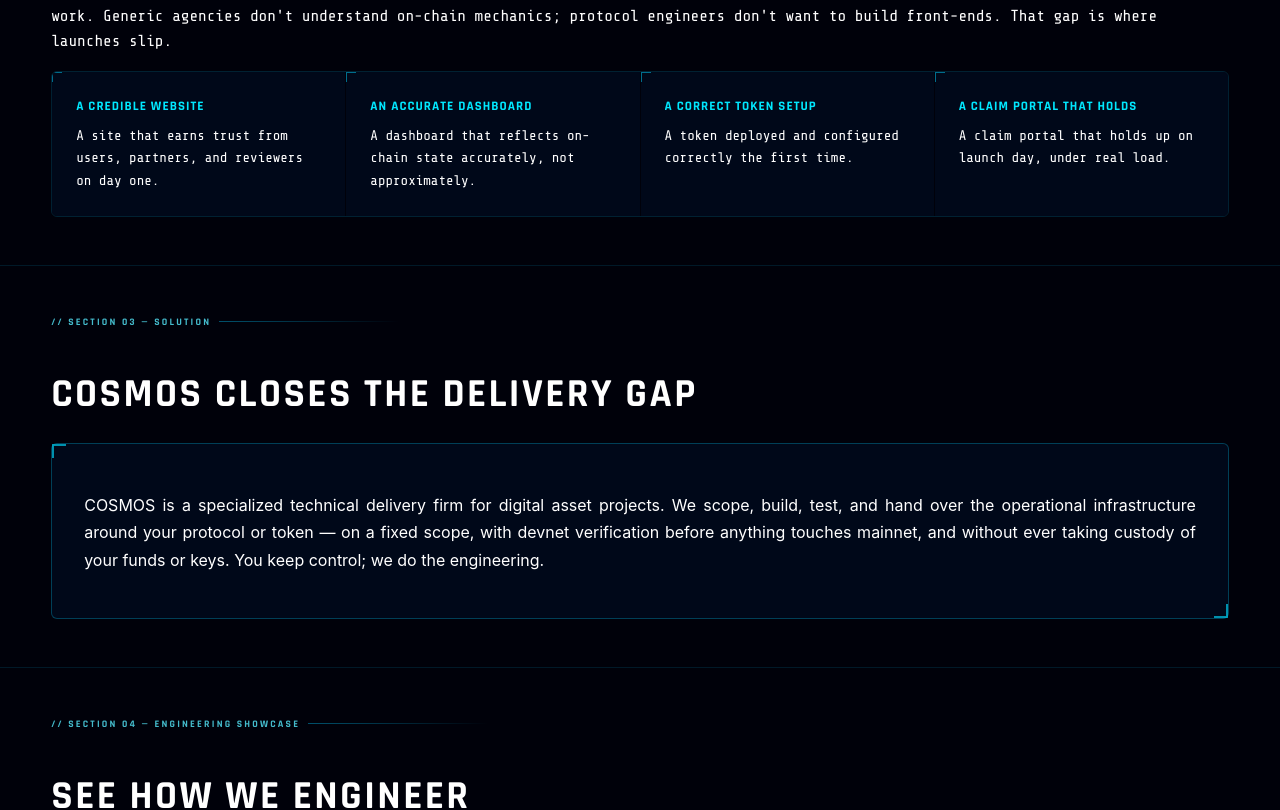
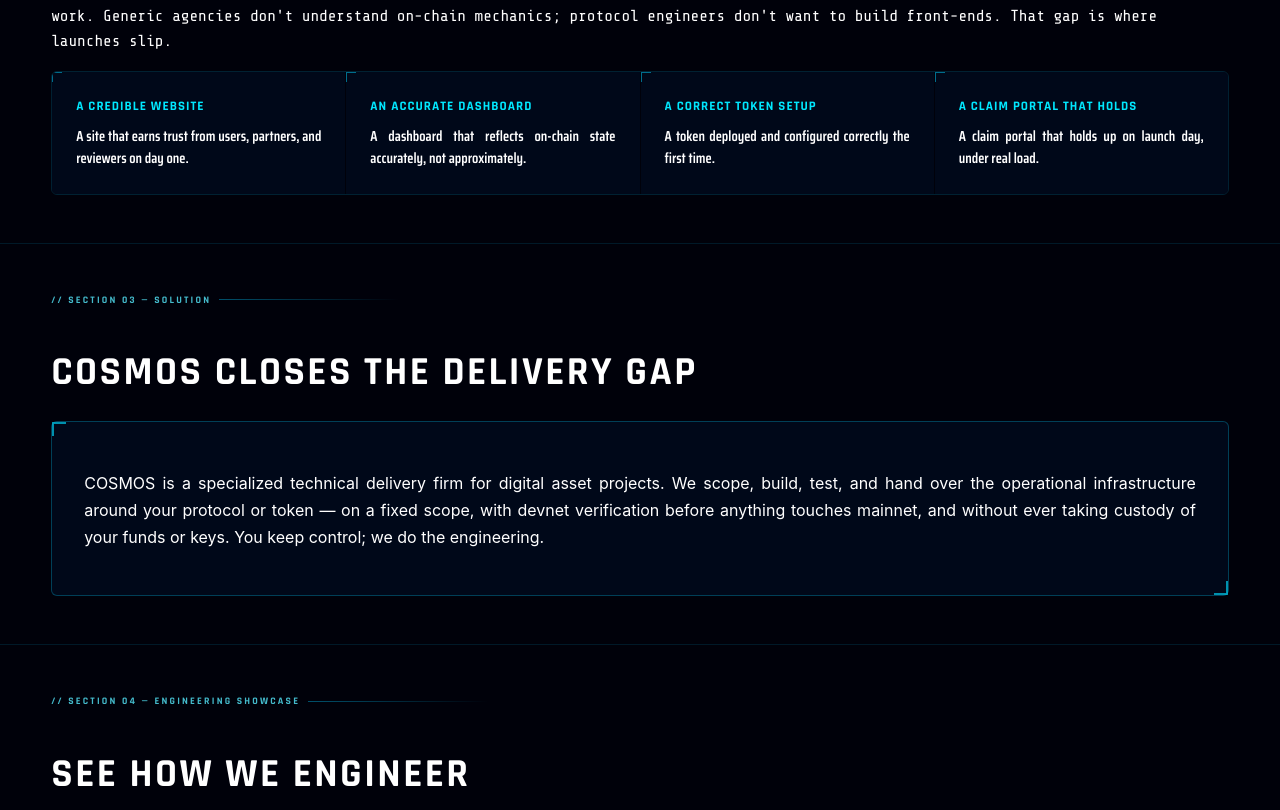
Before and after one commit to cosmosledgerlabs/cosmosledgerlabs-website, a Next.js app: page / in a window 1280 px wide. Shown: the part 1000-1810 px from the top of the page. Built offline with nearby package versions, Linux system fonts and the light colour scheme; no server answers.

Commit message:
Refactor cardText styles in Sections.module.css

```diff
--- a/components/Sections.module.css
+++ b/components/Sections.module.css
@@ -67,7 +67,18 @@
   white-space: nowrap; /* 保持一行 */
   overflow: hidden; text-overflow: ellipsis;
 }
-.cardText { font-family:'Share Tech Mono',monospace; font-size:clamp(13px,1.4vw,14px); color:var(--text); line-height:1.6; }
+.cardText {
+  font-family: 'Saira Condensed', 'Share Tech', sans-serif;
+  font-weight: 600;
+  font-size: clamp(13.5px, 1.4vw, 14.5px);
+  color: var(--text);
+  line-height: 1.55;
+  text-align: justify;
+  text-justify: inter-word;
+  -webkit-hyphens: none;
+  hyphens: none;
+  text-wrap: pretty;
+}
 
 /* ===== ARCHITECTURE ===== */
 .archList { display:flex; flex-direction:column; gap:4px; margin-top:16px; }
```
